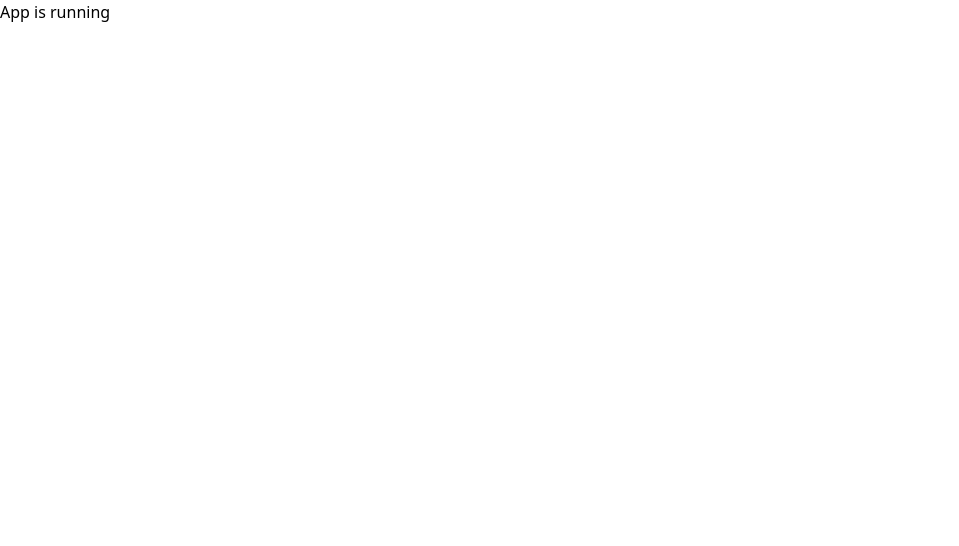
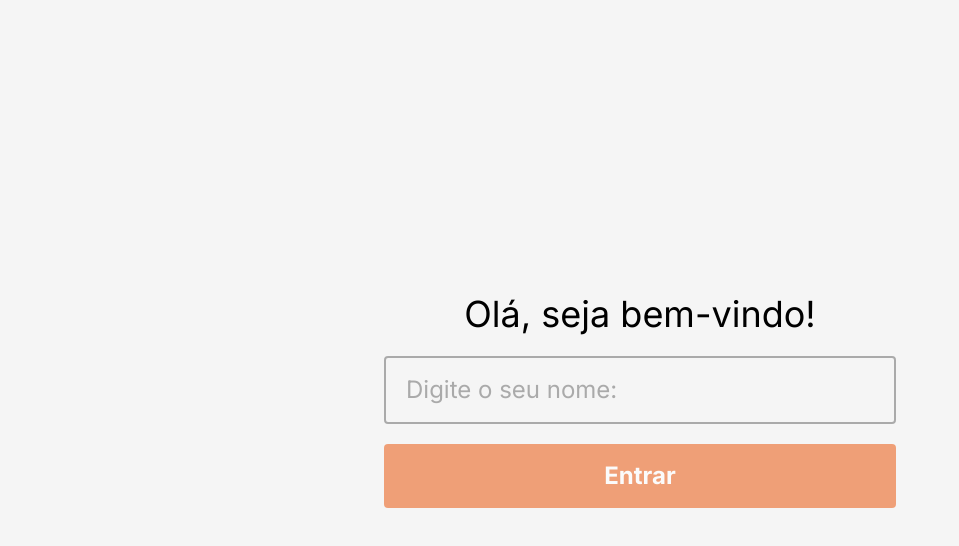
Before and after one commit to RenanLucenaDeveloper/teste-teddy-finance, a React (Vite) app: page /login in a window 1280 px wide. Shown: the top 546 px of the page, without its empty margins (0-959 px from the left). Built offline with nearby package versions, Linux system fonts and the light colour scheme.

Commit message:
Login | Init routes | Protected layout | Input Component | Button component

```diff
--- a/src/App.tsx
+++ b/src/App.tsx
@@ -1,9 +1,13 @@
+import { RouterProvider } from "react-router"
+import { router } from "./routes/router"
 
 
 function App() {
 
 
-  return <p>App is running</p>
+  return (
+    <RouterProvider router={router}/>
+  )
 }
 
 export default App
--- /dev/null
+++ b/src/components/Button.tsx
@@ -0,0 +1,32 @@
+import SpinLoadingSVG from '@assets/icons/spin-loading.svg'
+
+type props = {
+    children: React.ReactNode,
+    className?: string,
+    loading?: boolean
+} & React.ButtonHTMLAttributes<HTMLButtonElement>
+
+const Button = ({ children, className, disabled = false, loading = false, ...props }: props) => {
+  return (
+    <button
+      disabled={disabled}
+      className={`
+        rounded-sm border-0 brand-bg brand-hover
+        py-3 md:py-4 w-full relative
+        text-center text-lg md:text-2xl fw-700 oposite-text
+        cursor-pointer disabled:cursor-default disabled:opacity-60
+        transition-opacity duration-300
+        ${className}`}
+      { ...props }
+    >
+        { children }
+
+        { loading && (
+            <img src={SpinLoadingSVG} alt="carregando..." className='animate-spin absolute top-1/2 right-6 -translate-y-1/2'/>
+          )
+        }
+    </button>
+  )
+}
+
+export default Button
--- /dev/null
+++ b/src/components/Input.tsx
@@ -0,0 +1,31 @@
+import inputSizes from "../utils/input-sizes.util"
+
+type props = {
+    id: string,
+    inputSize?: 'lg' | 'sm',
+    className?: string,
+    placeholder?: string,
+} & React.InputHTMLAttributes<HTMLInputElement>
+
+const Input = ({ id, inputSize = 'sm', className, placeholder, type = 'text', readOnly = false, required = true, ...props }: props) => {
+  return (
+    <>
+        <label className="sr-only" htmlFor={ id }>
+          { placeholder }
+        </label>
+        <input
+            className={ `
+                w-full primary-text
+                rounded-sm border-2 focus:border-current
+                ${ inputSize ? inputSizes[inputSize] : '' }
+                ${ className }
+            ` }
+            type={ type } autoComplete="on"
+            id={ id } name={ id } readOnly={ readOnly }
+            placeholder={ placeholder }
+            { ...props }/>
+    </>
+  )
+}
+
+export default Input
--- /dev/null
+++ b/src/layouts/protected.tsx
@@ -0,0 +1,17 @@
+import { Navigate, Outlet } from "react-router";
+import { useAuthData } from "../store/auth";
+
+
+export function ProtectedLayout() {
+  const { isAuthenticated } = useAuthData();
+
+  if (!isAuthenticated) {
+    return <Navigate to="/login" replace />;
+  }
+
+  return <>
+    <div className="w-full pt-21">
+      <Outlet/>
+    </div>
+  </>;
+}
--- /dev/null
+++ b/src/pages/Login.tsx
@@ -0,0 +1,59 @@
+import { useState, type FormEvent } from "react"
+import type { loginData } from "../dtos/login-dto"
+import Button from "../components/Button"
+import { useLogin } from "../store/auth"
+import Input from "../components/Input"
+import { useNavigate } from "react-router"
+
+
+const Login = () => {
+  const [name, setName] = useState('')
+  const [isSubmitting, setSubmitting] = useState(false)
+  const navigate = useNavigate()
+  const login = useLogin()
+
+  async function submitForm(event: FormEvent<HTMLFormElement>) {
+    try {
+      event.preventDefault()
+      if(isSubmitting) return
+      setSubmitting(true)
+
+      const loginInfo: loginData = { name }
+      console.log(login)
+      setTimeout(() => {
+        login(loginInfo);
+        navigate("/clients")
+      }, 1500)
+    }
+    catch(error) {
+      console.log(error)
+    }
+    finally {
+      setTimeout(() => {
+        setSubmitting(false)
+      }, 1500)
+    }
+  }
+
+  return (
+    <section className="
+      w-full h-vh h-dvh
+      flex flex-col items-center justify-center
+      fade-in"
+    >
+      <h1 className="primary-text text-4xl/11 text-center mb-5">Olá, seja bem-vindo!</h1>
+      <form onSubmit={submitForm} className="min-w-xs max-w-lg w-full">
+        <Input
+          id="name" inputSize='lg' value={name} placeholder="Digite o seu nome:"
+          onChange={(e) => setName(e.target.value)}
+        />
+
+        <Button type='submit' className="mt-5" disabled={ !name.length || isSubmitting } loading={ isSubmitting }>
+          Entrar
+        </Button>
+      </form>
+    </section>
+  )
+}
+
+export default Login
--- /dev/null
+++ b/src/pages/NotFound.tsx
@@ -0,0 +1,9 @@
+const NotFound = () => {
+  return (
+    <div>
+      NotFound
+    </div>
+  )
+}
+
+export default NotFound
--- /dev/null
+++ b/src/routes/router.tsx
@@ -0,0 +1,23 @@
+import { createBrowserRouter, Outlet } from "react-router";
+
+import Login from "../pages/Login";
+import NotFound from "../pages/NotFound";
+import { ProtectedLayout } from "../layouts/protected";
+
+
+export const router = createBrowserRouter([
+  {
+    element: <Outlet/>,
+    children: [
+      { path: "/login", element: <Login /> },
+    ],
+  },
+  {
+    path: "/",
+    element: <ProtectedLayout />
+  },
+  {
+    path: "*",
+    element: <NotFound />,
+  },
+]);
--- a/src/styles/global.css
+++ b/src/styles/global.css
@@ -1 +1,140 @@
 @import "tailwindcss";
+
+
+html, body {
+    overflow-x: hidden;
+    behavior: smooth;
+    scroll-behavior: smooth;
+    font-family: "Inter", sans-serif;
+}
+
+ul, li {
+    list-style: none;
+}
+
+img {
+    display: block;
+}
+
+@keyframes fade-in {
+    from {
+        opacity: 0;
+    }
+
+    to {
+        opacity: 1;
+    }
+}
+
+.fade-in {
+    animation-name: fade-in;
+    animation-duration: .4s;
+    animation-timing-function: ease-out;
+    animation-fill-mode: forwards;
+}
+
+:root {
+    /* Brand */
+    --brand-primary: #ec6724;
+    --brand-primary-hover: #ff5500;
+
+    /* Text */
+    --primary-text: #000000;
+    --oposite-text: #FFFFFF;
+
+    /* Input */
+    --placeholder-text: #AAAAAA;
+    --input-bg: transparent;
+    --input-border: 2px solid #D9D9D9;
+    --input-radius: 4px;
+
+    /* Cases */
+    --success: #2fd381;
+    --danger: #D32F2F;
+
+    /* App BG */
+    --app-bg: #F5F5F5;
+}
+
+body {
+    background-color: var(--app-bg);
+}
+
+* {
+    color: var(--primary-text);
+}
+
+/* ------------------------------------------------------------------------------------ */
+/* Color Classes */
+
+/* Text */
+.primary-text {
+    color: var(--primary-text);
+}
+
+.oposite-text {
+    color: var(--oposite-text);
+}
+
+.brand-text {
+    color: var(--brand-primary) !important;
+}
+
+.success-text {
+    color: var(--success-text);
+}
+
+.danger-text {
+    color: var(--danger-text);
+}
+
+.app-bg {
+    background-color: var(--app-bg);
+}
+
+/* Background colors */
+.brand-bg {
+    background-color: var(--brand-primary);
+}
+
+.success-bg {
+    background-color: var(--success);
+}
+
+.danger-bg {
+    background-color: var(--danger);
+}
+
+.brand-hover:hover {
+    transition: .3s background-color;
+}
+
+.brand-hover:hover {
+    background-color: var(--brand-primary-hover);
+}
+
+/* Other colors */
+.brand-border {
+    border-color: var(--brand-primary);
+}
+
+/* ------------------------------------------------------------------------------------ */
+/* Fonts */
+
+/* Font-weights */
+.fw-400 { font-weight: 400 !important; }
+.fw-500 { font-weight: 500 !important; }
+.fw-600 { font-weight: 600 !important; }
+.fw-700 { font-weight: 700 !important; }
+
+
+/* ------------------------------------------------------------------------------------ */
+/* Input */
+
+input::placeholder {
+    color: var(--placeholder-text);
+}
+
+input {
+    border-color: var(--placeholder-text);
+}
--- /dev/null
+++ b/src/utils/input-sizes.util.ts
@@ -0,0 +1,13 @@
+const inputSizes = {
+    sm: `
+      px-2 py-1 md:px-3 md:py-2
+      text-sm md:text-md
+      placeholder:text-2xl md:placeholder:text-md`,
+
+    lg: `
+      px-3 py-2 md:px-5 md:py-4
+      text-xl md:text-2xl
+      placeholder:text-xl md:placeholder:text-2xl`,
+}
+
+export default inputSizes
```
Also changed, not shown: src/assets/icons/spin-loading.svg (added).
